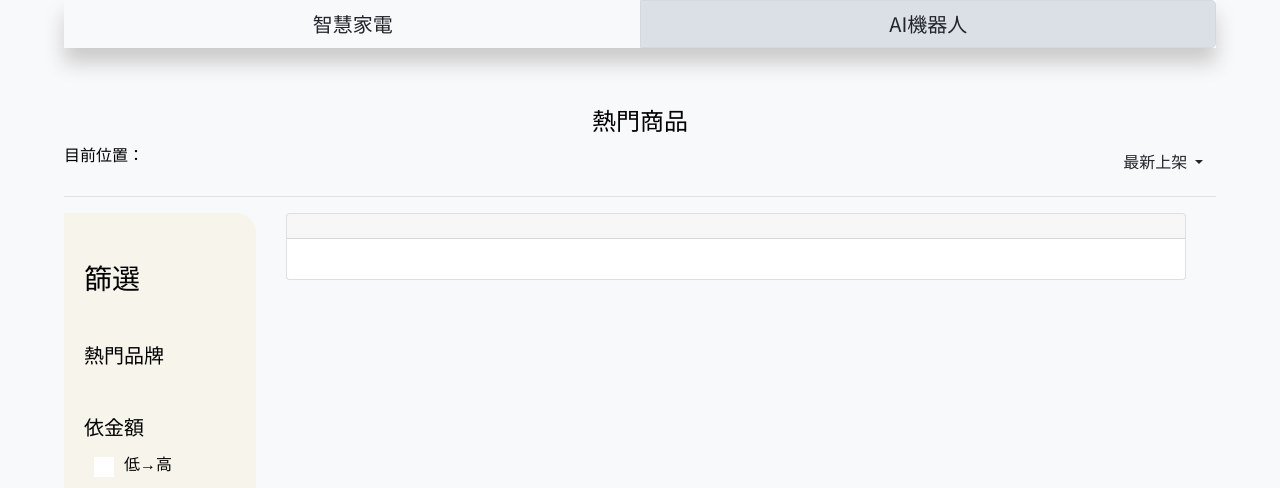
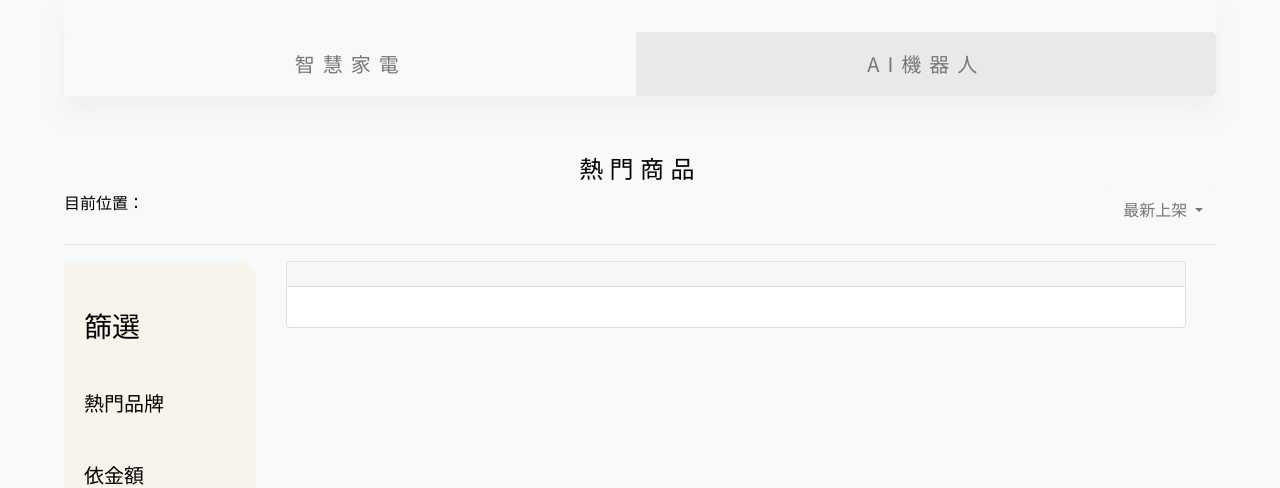
Before and after one commit to Jenting-Wu/-all-Tech-it, a PHP site: page /TECHIT/product_list_02_ai.php in a window 1280 px wide. Shown: the part 150-638 px from the top of the page. Run offline with PHP 8.4, Linux system fonts and the light colour scheme; data that the repository does not hold is empty; some libraries are stand-ins or nearby versions.

Commit message:
product_list update

```diff
--- a/CSS/07-1.brand_list.css
+++ b/CSS/07-1.brand_list.css
@@ -45,8 +45,6 @@
     padding: 1.5rem;
     color: rgb(119 119 119);
     cursor: pointer;
-    box-shadow:  18px 18px 35px #d3d3d3,
-             -18px -18px 35px #ffffff;
     transition: .5s;
     background-color: rgba(223, 223, 223, 0.6);
     opacity: .6;
--- a/CSS/product_list_ai.css
+++ b/CSS/product_list_ai.css
@@ -1,3 +1,4 @@
+
 body {
     /* height: 100vh; */
 }
@@ -7,9 +8,65 @@ body {
     /* justify-content: center; */
 }
 
+/* -------------------------------------------------------------------------------------------------------------------- */
+.display_1{
+    font-size: 1rem;
+    font-weight: 400;
+    letter-spacing: 0.5rem;
+}
+
+.display_2{
+    font-size: 1rem;
+    font-weight: 400;
+    letter-spacing: 0.3rem;
+    line-height: 1.2rem;
+}
+.display_3{
+    font-size: 1rem;
+    font-weight: 300;
+    letter-spacing: 0.3rem;
+    line-height: 1.5rem;
+}
+
+.display_title{
+    font-size: 2.5rem;
+    font-weight: 500;
+    letter-spacing: 0.4rem;
+    font-family: 'Fira Sans', sans-serif;
+}
+.display_title_2{
+    font-size: 1.5rem;
+    font-weight: 500;
+    letter-spacing: 0.4rem;
+}
+
+/* font style---------------------------------------- */
+
+
 /* 兩大分頁 */
+.bg-light{
+    background-color: #f4f2f2;
+}
+
 .lgbtn {
-    box-shadow: 0 15px 20px #cacaca;
+    box-shadow: 0 15px 20px rgba(204, 204, 204, 0.2);
+}
+
+.btn-group-lg>.btn, .btn-lg{
+    padding: 1rem 1rem;
+    margin-top: 2rem;
+}
+
+.btn-light {
+    color: rgba(119,119,119,1);
+    background-color: #f8f9fa;
+    border-color: #f8f9fa;
+}
+
+.btn-light:not(:disabled):not(.disabled).active, .btn-light:not(:disabled):not(.disabled):active, .show>.btn-light.dropdown-toggle {
+    background-color: rgba(223, 223, 223, 0.6);
+    border-color: transparent;
+    color: rgba(119,119,119,1);
 }
 
 /* 熱門商品 */
@@ -128,6 +185,11 @@ body {
 .firstline {
     display: flex;
     justify-content: space-between;
+}
+
+.firstline .compare, .firstline .saved{
+    border: none;
+    background: transparent;
 }
 
 .mainpart .card-body {
--- a/product_list_02_ai.php
+++ b/product_list_02_ai.php
@@ -24,14 +24,14 @@
         <!--兩大分頁-->
         <div class="lgbtn">
             <div class="btn-group btn-group-lg col-12" style="padding: 0;">
-                <a href="./product_list_01_smart.php?cate_id=10&sub_cate_id=21" class="btn btn-light" aria-current="page">智慧家電</a>
-                <a href="./product_list_02_ai.php?cate_id=1&sub_cate_id=3" class="btn btn-light active">AI機器人</a>
+                <a href="./product_list_01_smart.php?cate_id=10&sub_cate_id=21" class="btn btn-light display_1" aria-current="page">智慧家電</a>
+                <a href="./product_list_02_ai.php?cate_id=1&sub_cate_id=3" class="btn btn-light active display_1">AI機器人</a>
             </div>
         </div>
 
         <!-- title : 熱門商品 -->
         <div class="lgtitle">
-            <h4>熱門商品</h4>
+            <h4 class="display_title_2">熱門商品</h4>
         </div>
 
         <!-- 路徑 / 排序方式 -->
```
Also changed, not shown: CSS/product_list.css (+63 -1 lines), product_list_01_smart.php (+5 -4 lines).
